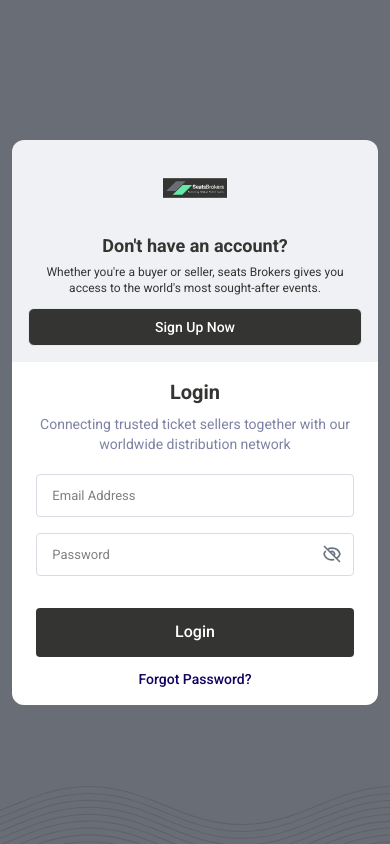
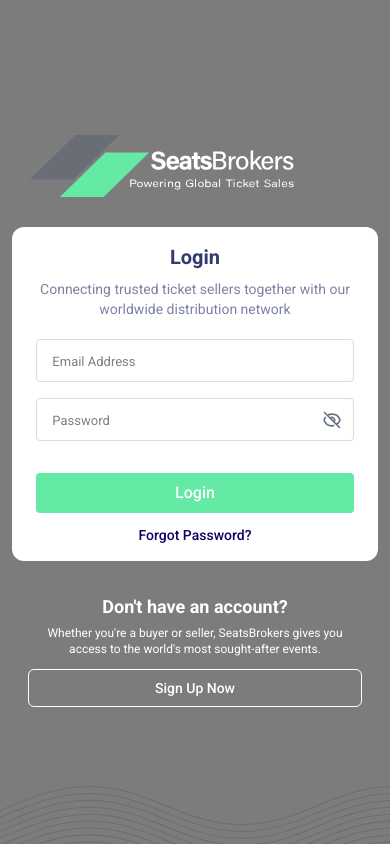
Before and after one commit to Praveen0802/ticket-managment-system, a Next.js app: page /login in a window 390 px wide. Built offline with nearby package versions, Linux system fonts and the light colour scheme; no server answers.

Commit message:
UI-changes

```diff
--- a/src/components/loginPage/index.jsx
+++ b/src/components/loginPage/index.jsx
@@ -3,20 +3,29 @@
 import Image from "next/image";
 import LeftFold from "./leftFold";
 import RightFold from "./rightFold";
+import logo from "../../../public/white-logo.svg";
 
 const LoginPage = (props) => {
   const { fetchedCountryCodes = [] } = props;
   const [signUpForm, setSignUpForm] = useState(false);
 
   return (
-    <div className="bg-[#696D76] w-full min-h-screen overflow-auto flex items-center justify-center py-4 sm:py-6 md:py-8 px-3 sm:px-4 relative">
-      <div className="w-full max-w-4xl mx-auto flex flex-col md:flex-row min-h-[432px] z-10 relative">
-        <LeftFold setSignUpForm={setSignUpForm} signUpForm={signUpForm} />
+    <div className="bg-[#7c7c7c] md:bg-[#696D76] w-full min-h-screen  overflow-auto flex items-center justify-center py-3 sm:py-6 md:py-8 px-3 sm:px-4 relative">
+      <div className="w-full max-w-4xl mx-auto flex flex-col max-md:gap-4 md:flex-row min-h-[432px] z-10 relative">
+        <Image
+          src={logo}
+          width={200}
+          height={170}
+          alt="image-logo"
+          className="md:hidden w-[300px] h-[90px] sm:w-20 sm:h-20 md:w-[200px] md:h-[90px]"
+        />
+          <LeftFold setSignUpForm={setSignUpForm} signUpForm={signUpForm} hideMobile={true} />
         <RightFold
           setSignUpForm={setSignUpForm}
           signUpForm={signUpForm}
           fetchedCountryCodes={fetchedCountryCodes}
         />
+          <LeftFold setSignUpForm={setSignUpForm} signUpForm={signUpForm} />
       </div>
       <Image
         src={Design}
--- a/src/components/loginPage/leftFold.jsx
+++ b/src/components/loginPage/leftFold.jsx
@@ -3,35 +3,35 @@
 import logo from "../../../public/logo.svg";
 import Button from "../commonComponents/button";
 
-const LeftFold = ({ signUpForm, setSignUpForm }) => {
+const LeftFold = ({ signUpForm, setSignUpForm,hideMobile=false }) => {
   const toggleForm = () => {
     setSignUpForm(!signUpForm);
   };
 
   return (
-    <div className="bg-[#F0F1F5] w-full md:w-1/2 rounded-t-xl md:rounded-tr-none md:rounded-l-xl p-4 sm:p-6 md:p-8 flex flex-col items-center justify-center gap-3 sm:gap-4 md:gap-6">
+    <div className={`${hideMobile ? 'max-md:hidden bg-[#F0F1F5]' : 'md:hidden'}  w-full md:w-1/2 rounded-t-xl md:rounded-tr-none md:rounded-l-xl p-4 sm:p-6 md:p-8 flex flex-col items-center justify-center gap-3 sm:gap-4 md:gap-6`}>
       <Image
         src={logo}
         width={200}
         height={170}
         alt="image-logo"
-        className="w-16 h-16 sm:w-20 sm:h-20 md:w-[200px] md:h-[90px]"
+        className="max-md:hidden w-16 h-16 sm:w-20 sm:h-20 md:w-[200px] md:h-[90px]"
       />
       <div className="flex flex-col gap-1 sm:gap-2 md:gap-3">
-        <p className="text-lg sm:text-xl md:text-2xl text-center font-bold text-[#343432]">
+        <p className="text-lg sm:text-xl md:text-2xl text-center font-bold max-md:text-white text-[#343432]">
           {signUpForm ? "Already have an account?" : "Don't have an account?"}
         </p>
-        <p className="text-xs sm:text-sm text-[#343432] font-normal text-center">
+        <p className="text-xs sm:text-sm text-[#343432] max-md:text-white font-normal text-center">
           {signUpForm
             ? "Log in to access your account and manage your ticket listings or purchases."
-            : "Whether you're a buyer or seller, seats Brokers gives you access to the world's most sought-after events."}
+            : "Whether you're a buyer or seller, SeatsBrokers gives you access to the world's most sought-after events."}
         </p>
       </div>
       <Button
         label={signUpForm ? "Login" : "Sign Up Now"}
         classNames={{
-          root: "bg-[#343432] rounded-md items-center justify-center py-2 sm:py-3 px-4 sm:px-6 md:px-8 w-full ",
-          label_: "text-white text-sm sm:text-base font-medium text-center",
+          root: ` md:bg-[#343432] md:border-none max-md:border-white rounded-md items-center justify-center py-2 sm:py-3 px-4 sm:px-6 md:px-8 w-full `,
+          label_: "text-white text-sm sm:text-base max-md:text-white font-medium text-center",
         }}
         onClick={toggleForm}
       />
--- a/src/components/loginPage/loginForm.jsx
+++ b/src/components/loginPage/loginForm.jsx
@@ -132,7 +132,7 @@
   return (
     <>
       <div className="text-center flex flex-col gap-2 md:gap-3">
-        <p className="text-[#343432] text-xl md:text-2xl font-semibold">
+        <p className="text-[#323A70] text-xl md:text-2xl font-semibold">
           {isForgotPassword ? "Forgot Password" : "Login"}
         </p>
 
@@ -174,7 +174,7 @@
                 value={formData?.email}
                 onChange={handleChange}
                 error={errors.email}
-                className={"!py-[10px] !px-[12px] !text-[#343432] !text-[14px]"}
+                className={"!py-[10px] !px-[12px] !text-[#323A70] !text-[14px]"}
                 autoComplete="off"
                 required
               />
@@ -188,7 +188,7 @@
                   type="password"
                   keyValue={"password"}
                   className={
-                    "!py-[10px] !px-[12px] !text-[#343432] !text-[14px]"
+                    "!py-[10px] !px-[12px] !text-[#323A70] !text-[14px]"
                   }
                   label="Password"
                   value={formData?.password}
@@ -207,7 +207,7 @@
               label={isForgotPassword ? "Send Reset Link" : "Login"}
               type="primary"
               classNames={{
-                root: "justify-center items-center",
+                root: "justify-center max-md:bg-[#64EAA5] md:bg-[#343432] py-2 sm:py-3 px-4 sm:px-6 md:px-8 items-center",
                 label_: "text-base text-center w-full font-medium",
               }}
               submitButton={true}
--- a/src/components/loginPage/rightFold.jsx
+++ b/src/components/loginPage/rightFold.jsx
@@ -4,7 +4,7 @@
 
 const RightFold = ({ signUpForm, setSignUpForm, fetchedCountryCodes }) => {
   return (
-    <div className="flex flex-col gap-4 sm:gap-5 md:gap-6 justify-center w-full md:w-1/2 items-center bg-white rounded-b-xl md:rounded-bl-none md:rounded-r-xl p-4 sm:p-6 md:p-8">
+    <div className="flex flex-col gap-4 sm:gap-5 md:gap-6 justify-center w-full md:w-1/2 items-center bg-white max-md:rounded-xl md:rounded-bl-none md:rounded-r-xl p-4 sm:p-6 md:p-8">
       <div
         className={`w-full mx-auto flex flex-col ${
           signUpForm ? "gap-4 sm:gap-5 md:gap-6 max-w-sm" : "gap-5 sm:gap-6 md:gap-8 max-w-[95%] sm:max-w-[90%]"
--- a/src/components/secureLayout/index.jsx
+++ b/src/components/secureLayout/index.jsx
@@ -79,7 +79,7 @@
           } w-full `}
         >
           {!hideHeader && <Header />}
-          <div className="flex-1 overflow-hidden">
+          <div className={`flex-1 ${hideHeader ? "" : "overflow-hidden"}`}>
             {pageLoader ? <PageLoader /> : <>{children}</>}
           </div>
         </div>
--- a/src/pages/_app.js
+++ b/src/pages/_app.js
@@ -21,6 +21,7 @@
   },
   (error) => {
     if (error.code === "401") {
+      window?.location?.reload()
     }
     return Promise.reject(error);
   }
```
Also changed, not shown: public/white-logo.svg (added).
